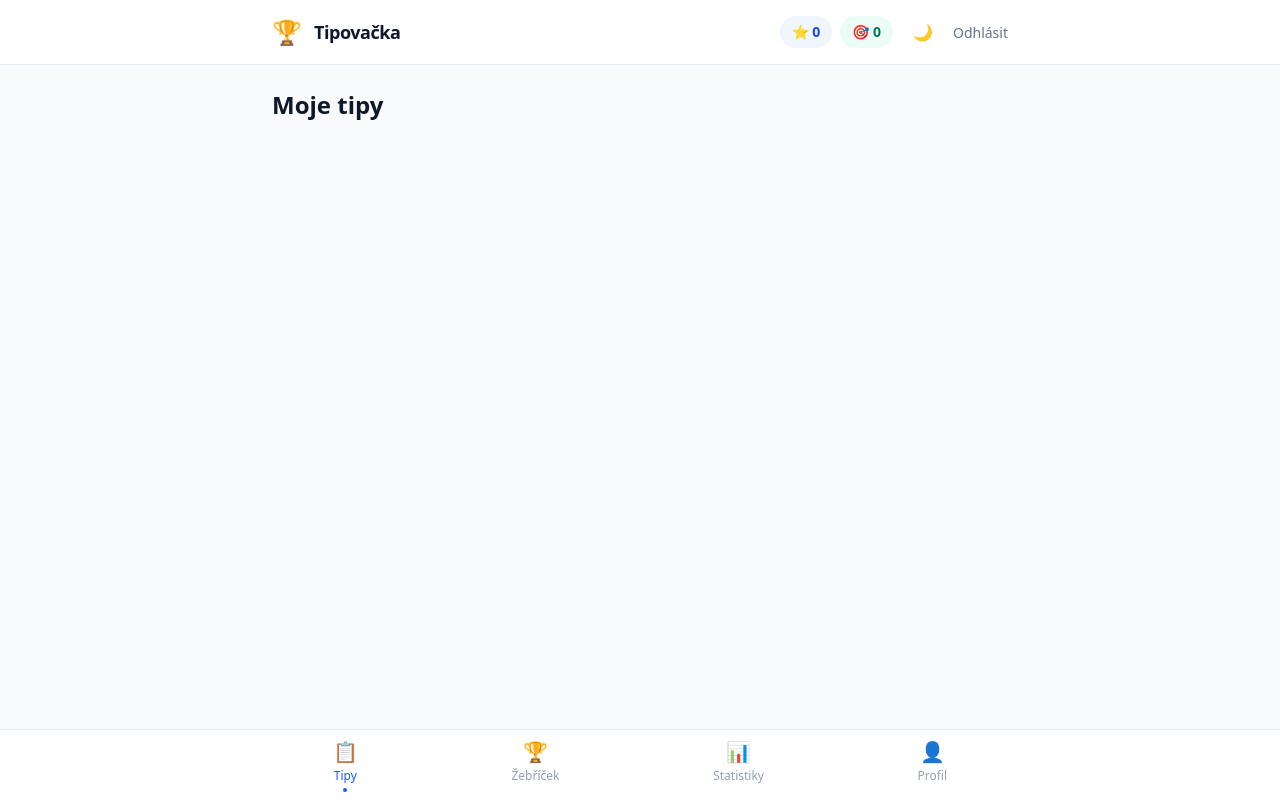
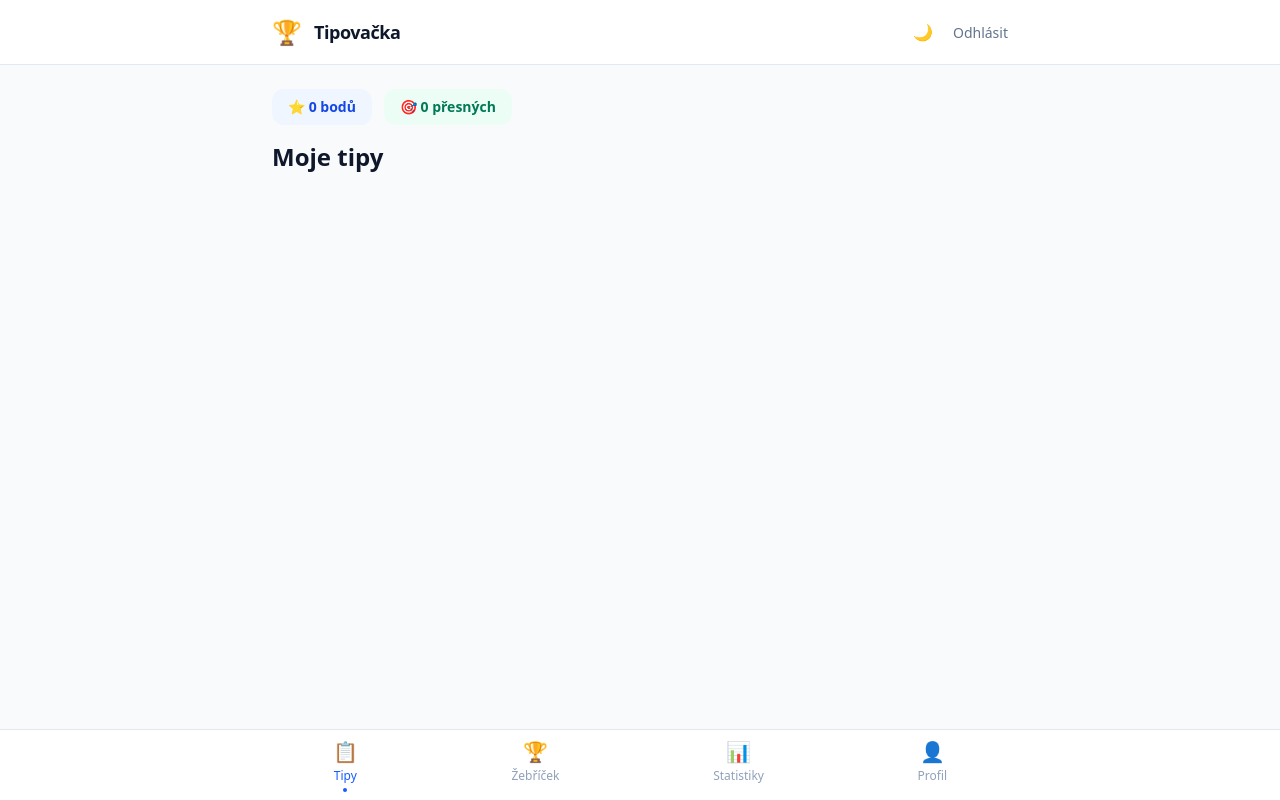
Before and after one commit to Azzi475/tipovacka, a Next.js app: page /dashboard in a window 1280 px wide. Built offline with nearby package versions, Linux system fonts and the light colour scheme; no server answers.

Commit message:
Statistiky pod nadpis, cista horni lista

```diff
--- a/app/dashboard/layout.tsx
+++ b/app/dashboard/layout.tsx
@@ -9,8 +9,6 @@ import { useTheme } from '@/components/theme-provider'
 export default function DashboardLayout({ children }: { children: React.ReactNode }) {
   const supabase = createClient()
   const [user, setUser] = useState<any>(null)
-  const [totalPoints, setTotalPoints] = useState(0)
-  const [exactCount, setExactCount] = useState(0)
   const pathname = usePathname()
   const { theme, toggleTheme } = useTheme()
 
@@ -18,21 +16,9 @@ export default function DashboardLayout({ children }: { children: React.ReactNod
     async function load() {
       const { data: { user } } = await supabase.auth.getUser()
       setUser(user)
-      if (user) {
-        const { data: preds } = await supabase
-          .from('predictions')
-          .select('points, exact_hit')
-          .eq('user_id', user.id)
-          .not('points', 'is', null)
-
-        const points = preds?.reduce((sum, p) => sum + (p.points || 0), 0) || 0
-        const exact = preds?.filter(p => p.exact_hit === true).length || 0
-        setTotalPoints(points)
-        setExactCount(exact)
-      }
     }
     load()
-  }, [supabase, pathname])
+  }, [supabase])
 
   const navItems = [
     { href: '/dashboard', label: 'Tipy', icon: '📋' },
@@ -50,15 +36,6 @@ export default function DashboardLayout({ children }: { children: React.ReactNod
             <span className="font-bold text-lg text-slate-900 dark:text-white tracking-tight">Tipovačka</span>
           </div>
           <div className="flex items-center gap-3">
-            {/* Stats - viditelné na všech obrazovkách */}
-            <div className="flex items-center gap-2">
-              <div className="bg-blue-50 dark:bg-blue-900/30 text-blue-700 dark:text-blue-300 px-3 py-1.5 rounded-full text-sm font-bold">
-                ⭐ {totalPoints}
-              </div>
-              <div className="bg-emerald-50 dark:bg-emerald-900/30 text-emerald-700 dark:text-emerald-300 px-3 py-1.5 rounded-full text-sm font-bold">
-                🎯 {exactCount}
-              </div>
-            </div>
             <button
               onClick={toggleTheme}
               className="p-2 rounded-full hover:bg-slate-100 dark:hover:bg-slate-800 transition text-slate-600 dark:text-slate-300"
--- a/app/dashboard/page.tsx
+++ b/app/dashboard/page.tsx
@@ -28,6 +28,7 @@ export default function DashboardPage() {
   const [predictions, setPredictions] = useState<Prediction[]>([])
   const [loading, setLoading] = useState(true)
   const [message, setMessage] = useState('')
+  const [stats, setStats] = useState({ points: 0, exact: 0 })
 
   async function loadData() {
     const { data: { user } } = await supabase.auth.getUser()
@@ -40,6 +41,17 @@ export default function DashboardPage() {
     }
     const { data: predData } = await supabase.from('predictions').select('*').eq('user_id', user.id)
     setPredictions(predData || [])
+
+    // Načtení statistik
+    const { data: preds } = await supabase
+      .from('predictions')
+      .select('points, exact_hit')
+      .eq('user_id', user.id)
+      .not('points', 'is', null)
+    const points = preds?.reduce((sum, p) => sum + (p.points || 0), 0) || 0
+    const exact = preds?.filter(p => p.exact_hit === true).length || 0
+    setStats({ points, exact })
+
     setLoading(false)
   }
 
@@ -74,6 +86,16 @@ export default function DashboardPage() {
 
   return (
     <div>
+      {/* Statistiky nad nadpisem */}
+      <div className="flex gap-3 mb-4">
+        <div className="bg-blue-50 dark:bg-blue-900/30 text-blue-700 dark:text-blue-300 px-4 py-2 rounded-xl text-sm font-bold flex items-center gap-1">
+          ⭐ {stats.points} bodů
+        </div>
+        <div className="bg-emerald-50 dark:bg-emerald-900/30 text-emerald-700 dark:text-emerald-300 px-4 py-2 rounded-xl text-sm font-bold flex items-center gap-1">
+          🎯 {stats.exact} přesných
+        </div>
+      </div>
+
       <h1 className="text-2xl font-bold text-slate-900 dark:text-white mb-6">Moje tipy</h1>
 
       {message && (
```
